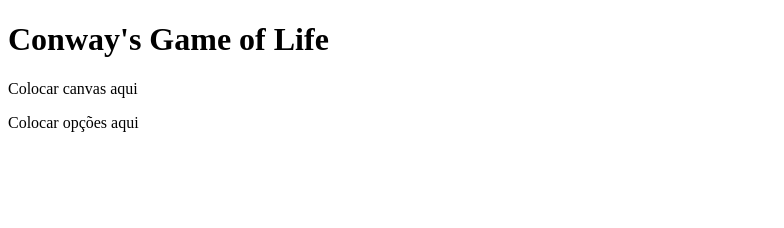
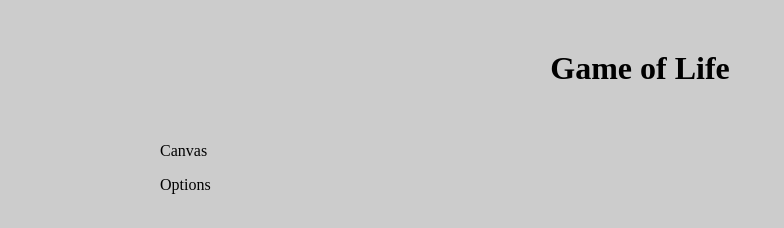
Before and after one commit to ahhamamoto/game_of_life, a plain HTML site: page index.html in a window 1280 px wide. Shown: the whole page, without its empty margins (0-784 px from the left). Drawn offline with Linux system fonts and the light colour scheme.

Commit message:
css adicionado

```diff
--- a/index.html
+++ b/index.html
@@ -1,14 +1,20 @@
-<!doctype html>
+<!DOCTYPE html>
 <html>
 
-<head>
-    <title>Conway's Game of Life</title>
-</head>
+    <head>
+        <meta charset='utf-8' />
+        <meta name="description" content="Game of life : Conway's Game of Life implemented in javascript using HTML5 canvas." />
+        <link rel="stylesheet" type="text/css" href="./stylesheets/style.css" media="screen" />
+        <title>Game of life</title>
+    </head>
 
-<body>
-    <h1>Conway's Game of Life</h1>
-    <p>Colocar canvas aqui</p>
-    <p>Colocar opções aqui</p>
-</body>
+    <body>
 
+        <h1>Game of Life</h1>
+        <br>
+
+        <p>Canvas</p>
+        <p>Options</p>
+
+    </body>
 </html>
--- /dev/null
+++ b/stylesheets/style.css
@@ -0,0 +1,11 @@
+body {
+    background-color: #ccc;
+    width: 960px;
+    margin-top: 50px;
+    margin-left: auto;
+    margin-right: auto;
+}
+
+h1 {
+    text-align: center;
+}
```
